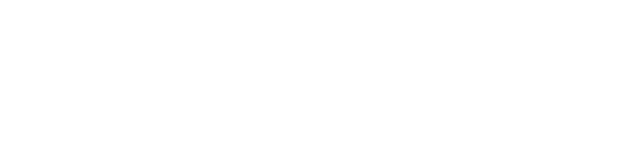
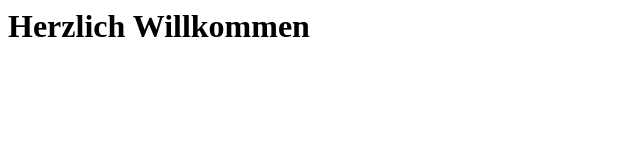
Before and after one commit to sebastian-heiden/SourcetreeTutorialGit, a plain HTML site: page index.html in a window 1280 px wide. Shown: the whole page, without its empty margins (0-640 px from the left). Drawn offline with Linux system fonts and the light colour scheme.

Commit message:
Ich hab diverse änderungen gemacht

```diff
--- a/index.html
+++ b/index.html
@@ -1,3 +1,5 @@
 <header></header>
 
+<h1> Herzlich Willkommen </h1>
+
 <footer></footer>
```
Also changed, not shown: 1 other file.
